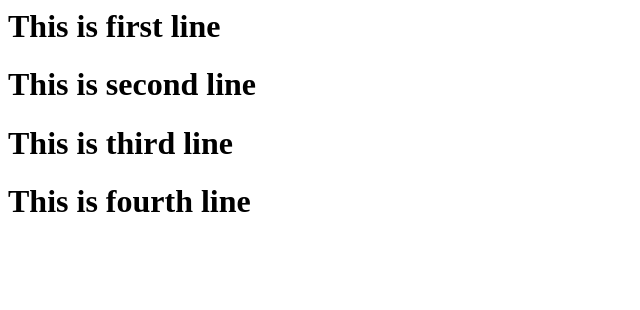
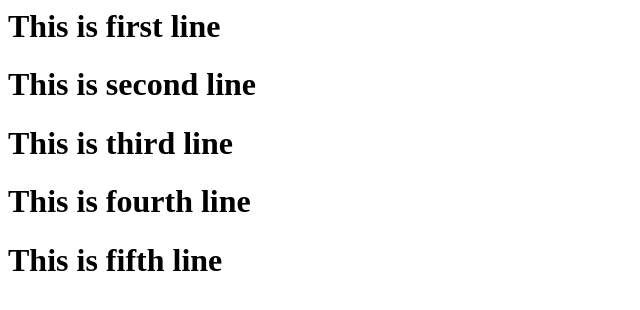
Before and after one commit to sejaldayma/webtest, a plain HTML site: page Index.html in a window 1280 px wide. Shown: the whole page, without its empty margins (0-640 px from the left). Drawn offline with Linux system fonts and the light colour scheme.

Commit message:
Index.html

```diff
--- a/Index.html
+++ b/Index.html
@@ -2,3 +2,4 @@
 <h1> This is second line  </h1>
 <h1> This is third line  </h1>
 <h1> This is fourth line  </h1>
+<h1> This is fifth line  </h1>
```
